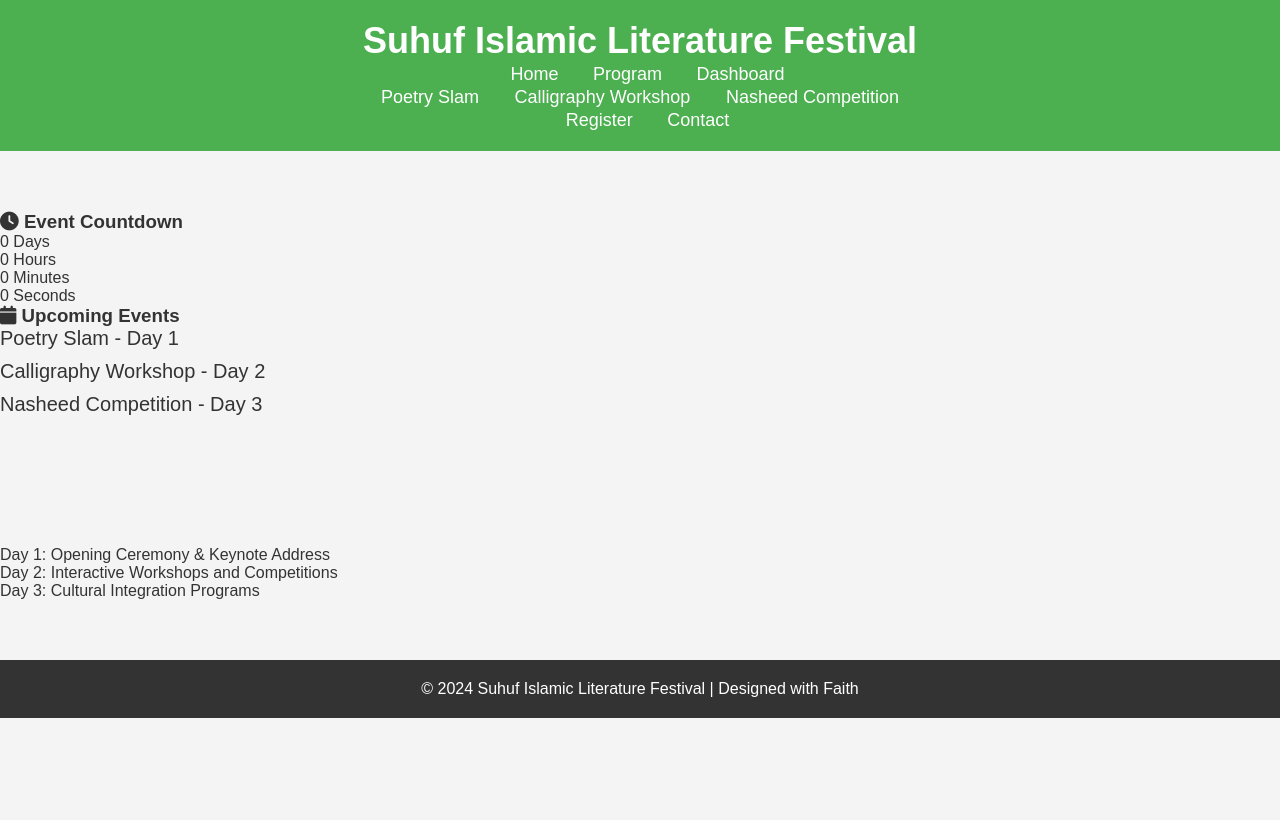
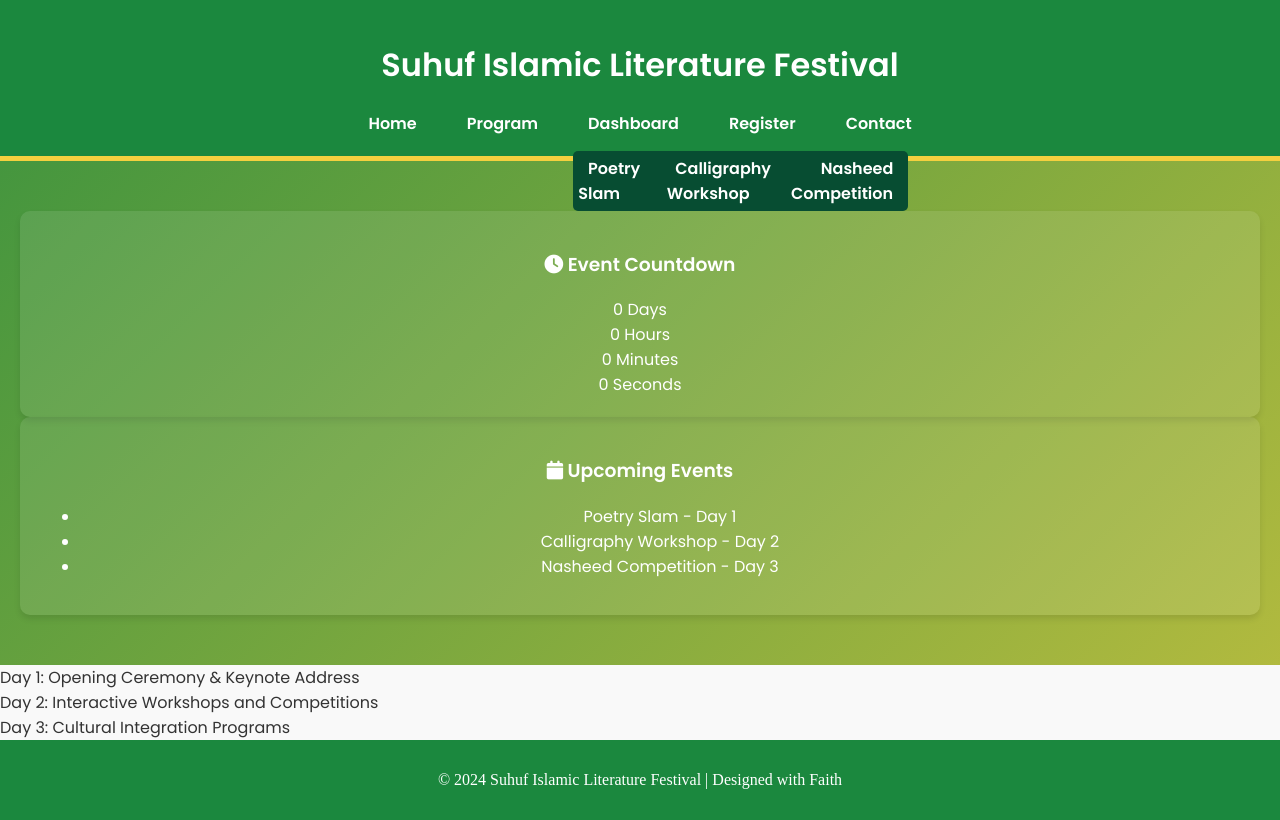
Before and after one commit to irfanmuhammedsuper/Suhuf--islamic-Literature-Festival, a plain HTML site: page index.html in a window 1280 px wide. Drawn offline with nearby package versions, Linux system fonts and the light colour scheme; a script that the page names is missing; a web font is replaced by a local one.

Commit message:
Update styles.css

```diff
--- a/styles.css
+++ b/styles.css
@@ -1,138 +1,109 @@
-
-/* Reset styles */
-* {
+/* Global Styles */
+body {
+    font-family: 'Poppins', sans-serif;
     margin: 0;
     padding: 0;
-    box-sizing: border-box;
+    color: #333;
+    background: #f9f9f9;
 }
 
-body {
-    font-family: Arial, sans-serif;
-    background-color: #f4f4f4;
-    color: #333;
+/* Dynamic Background Animation */
+.islamic-pattern {
+    background: linear-gradient(135deg, #074d32, #1b883e, #f4d03f);
+    background-size: 400% 400%;
+    animation: gradientAnimation 10s ease infinite;
+    padding: 50px 20px;
+    color: white;
+    position: relative;
+}
+
+@keyframes gradientAnimation {
+    0% { background-position: 0% 50%; }
+    50% { background-position: 100% 50%; }
+    100% { background-position: 0% 50%; }
 }
 
 /* Header */
-header {
-    background-color: #4CAF50;
+.islamic-header {
+    background: #1b883e;
+    padding: 20px;
+    text-align: center;
     color: white;
-    padding: 20px 0;
+    border-bottom: 5px solid #f4d03f;
 }
 
-header .container {
-    max-width: 1200px;
-    margin: 0 auto;
-    text-align: center;
+.sticky {
+    position: sticky;
+    top: 0;
+    z-index: 1000;
 }
 
-header h1 {
-    font-size: 36px;
+.islamic-header nav ul {
+    display: flex;
+    list-style: none;
+    gap: 20px;
+    padding: 0;
+    margin: 10px 0 0;
+    justify-content: center;
 }
 
-nav ul {
-    list-style: none;
-    padding: 0;
+.islamic-header nav ul li {
+    position: relative;
 }
 
-nav ul li {
-    display: inline;
-    margin: 0 15px;
+.islamic-header nav ul li a {
+    color: white;
+    text-decoration: none;
+    font-weight: 600;
+    padding: 5px 15px;
+    transition: background 0.3s;
 }
 
-nav ul li a {
-    color: white;
-    text-decoration: none;
-    font-size: 18px;
+.islamic-header nav ul li:hover .dropdown {
+    display: block;
 }
 
-/* Hero Section */
-.hero {
-    background: url('hero-image.jpg') no-repeat center center;
-    background-size: cover;
-    color: white;
-    text-align: center;
-    padding: 80px 0;
-}
-
-.hero h2 {
-    font-size: 36px;
-}
-
-.hero p {
-    font-size: 18px;
-    margin: 20px 0;
-}
-
-.hero .btn {
-    background-color: #FFD700;
-    color: white;
-    padding: 10px 20px;
-    text-decoration: none;
-    font-size: 18px;
+.dropdown {
+    display: none;
+    position: absolute;
+    background: #074d32;
+    list-style: none;
+    padding: 10px;
+    top: 30px;
     border-radius: 5px;
 }
 
-.hero .btn:hover {
-    background-color: #FF6347;
+.dropdown li {
+    margin: 5px 0;
 }
 
-/* Section Styles */
-section {
-    padding: 60px 0;
+.dropdown li a {
+    color: white;
+    padding: 5px;
+    text-decoration: none;
 }
 
-.container {
-    max-width: 1200px;
-    margin: 0 auto;
-    padding: 0 20px;
+/* Cards */
+.card {
+    background: rgba(255, 255, 255, 0.1);
+    padding: 20px;
+    border-radius: 10px;
+    text-align: center;
+    transition: transform 0.3s ease, background 0.3s ease;
+    box-shadow: 0 4px 6px rgba(0, 0, 0, 0.1);
+    color: white;
 }
 
-h2 {
-    font-size: 32px;
-    margin-bottom: 20px;
-}
-
-ul {
-    list-style: none;
-    padding: 0;
-}
-
-ul li {
-    font-size: 20px;
-    margin-bottom: 10px;
-}
-
-/* Contact Form */
-form {
-    display: grid;
-    gap: 15px;
-    max-width: 600px;
-    margin: 0 auto;
-}
-
-form input, form textarea {
-    padding: 10px;
-    font-size: 16px;
-    width: 100%;
-}
-
-form button {
-    background-color: #4CAF50;
-    color: white;
-    padding: 12px;
-    border: none;
-    border-radius: 5px;
-    cursor: pointer;
-}
-
-form button:hover {
-    background-color: #45a049;
+.card:hover {
+    transform: scale(1.05);
+    background: rgba(255, 255, 255, 0.2);
 }
 
 /* Footer */
-footer {
-    background-color: #333;
+.islamic-footer {
+    background: #1b883e;
     color: white;
     text-align: center;
-    padding: 20px 0;
+    padding: 15px;
+    font-family: 'Scheherazade', serif;
 }
```
